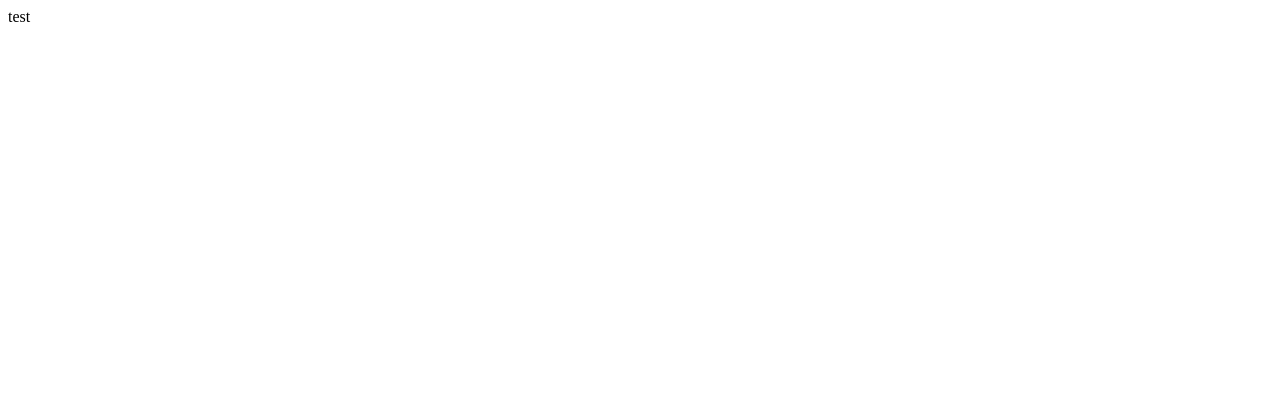
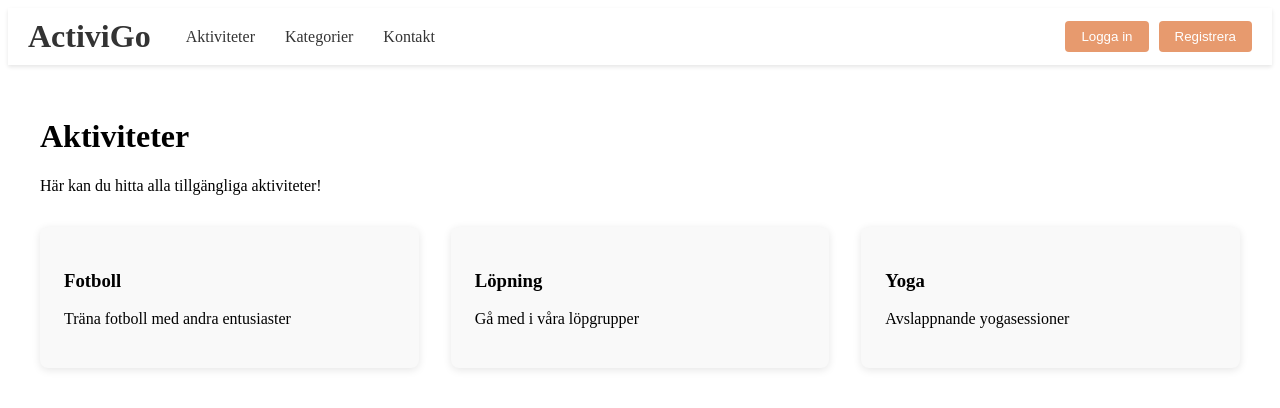
Before and after one commit to tantting/Peach_ActiviGo, a React (Vite) app in the folder FrontEnd/Peach_ActiviGo.Frontend/: page / in a window 1280 px wide. Shown: the top 408 px of the page. Built offline with nearby package versions, Linux system fonts and the light colour scheme.

Commit message:
Refactor App component structure and remove test code for cleaner routing setup

```diff
--- a/FrontEnd/Peach_ActiviGo.Frontend/src/App.jsx
+++ b/FrontEnd/Peach_ActiviGo.Frontend/src/App.jsx
@@ -1,13 +1,26 @@
-
+import { BrowserRouter as Router, Routes, Route } from 'react-router-dom'
+import Navbar from './Components/Navbar.jsx'
+import Aktiviteter from './Pages/Aktiviteter.jsx'
+import Kategorier from './Pages/Kategorier.jsx'
+import Kontakt from './Pages/Kontakt.jsx'
+import Login from './Pages/Login.jsx'
+import Registrera from './Pages/Registrera.jsx'
 // CSS
 import './Styles/App.css'
+import './Styles/Navbar.css'
 
 function App() {
-
   return (
-    <>
-      test
-    </>
+    <Router>
+      <Navbar />
+      <Routes>
+        <Route path="/" element={<Aktiviteter />} />
+        <Route path="/about" element={<Kategorier />} />
+        <Route path="/contact" element={<Kontakt />} />
+        <Route path="/login" element={<Login />} />
+        <Route path="/signup" element={<Registrera />} />
+      </Routes>
+    </Router>
   )
 }
 
```
